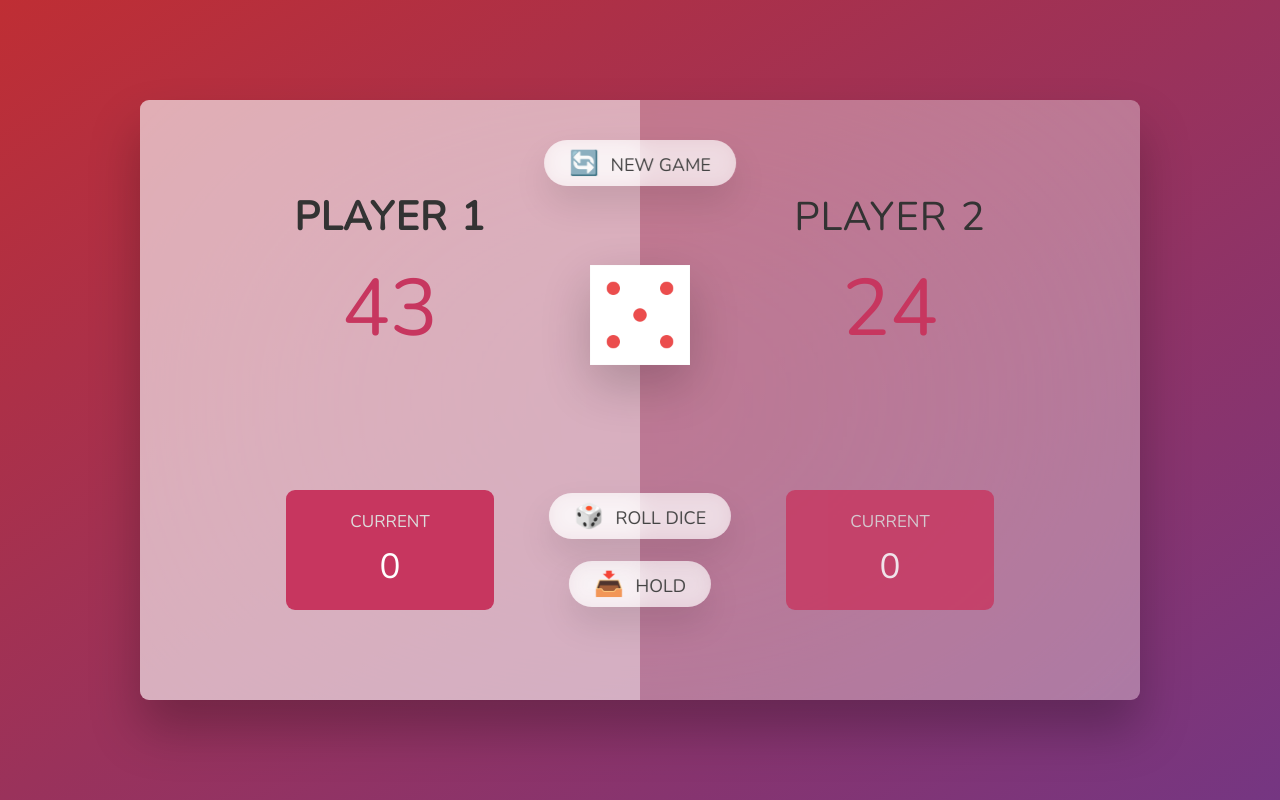
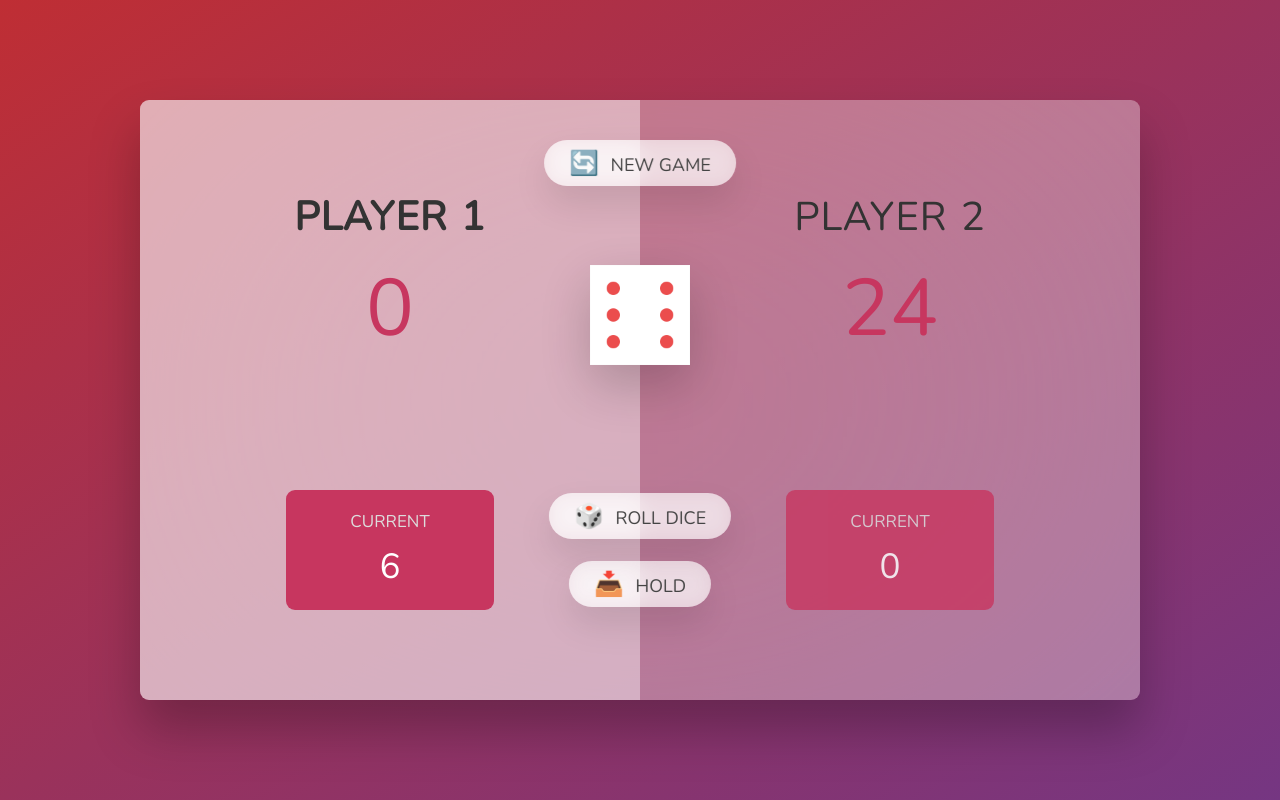
Before and after one commit to Muhammed-Elhanouney/Pig-Game, a plain HTML site: page index.html in a window 1280 px wide. Both pictures are taken after a click on the button "🎲 ROLL DICE". Drawn offline with nearby package versions, Linux system fonts and the light colour scheme.

Commit message:
add current score

```diff
--- a/script.js
+++ b/script.js
@@ -1 +1,21 @@
 'use strict';
+
+const imgDice = document.querySelector('.dice');
+const btnRoll = document.querySelector('.btn--roll');
+const currentPlayerOne = document.querySelector('#current--0');
+const scorePlayerOne = document.querySelector('#score--0');
+
+scorePlayerOne.textContent = 0;
+
+imgDice.classList.add('hidden');
+let currentScore = 0;
+btnRoll.addEventListener('click', function () {
+  const randomNum = Math.trunc(Math.random() * 6) + 1;
+  // console.log(randomNum);
+  imgDice.src = `dice-${randomNum}.png`;
+  imgDice.classList.remove('hidden');
+  currentScore = currentScore + randomNum;
+  //   currentScore = randomNum;
+  currentPlayerOne.textContent = currentScore;
+  console.log(currentScore);
+});
--- a/style.css
+++ b/style.css
@@ -165,3 +165,7 @@ main {
   font-weight: 700;
   color: #c7365f;
 }
+
+.hidden{
+  display: none;
+}
```
